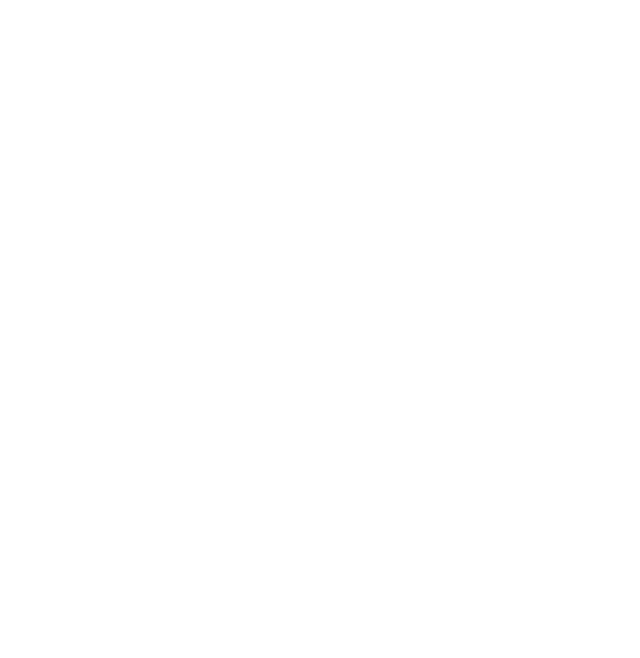
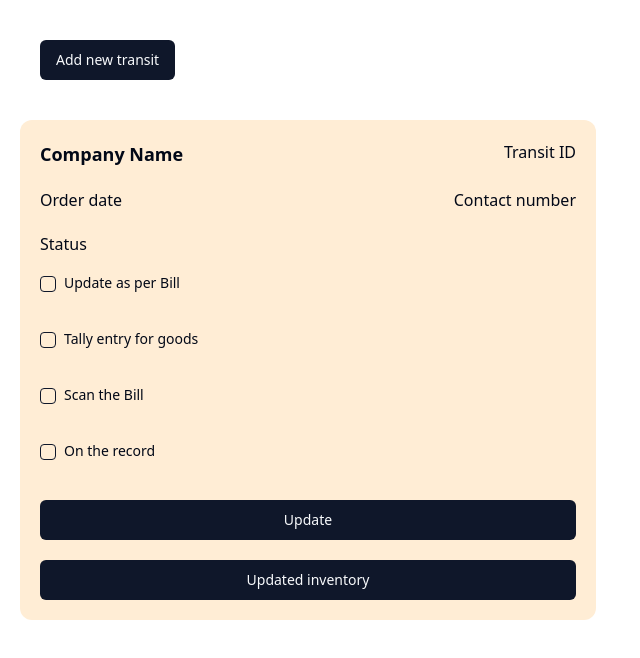
Before and after one commit to divyanshu1810/hackshetra-24, a React (Vite) app in the folder client/: page /dashboard/reached-transits in a window 1280 px wide. Before the commit this address had no page. Shown: the top 658 px of the page, without its empty margins (0-640 px from the left). Built offline with nearby package versions, Linux system fonts and the light colour scheme.

Commit message:
update reached transits page

```diff
--- a/client/package.json
+++ b/client/package.json
@@ -10,6 +10,7 @@
     "preview": "vite preview"
   },
   "dependencies": {
+    "@radix-ui/react-checkbox": "^1.0.4",
     "@radix-ui/react-label": "^2.0.2",
     "@radix-ui/react-slot": "^1.0.2",
     "@tabler/icons-react": "^2.47.0",
--- a/client/src/App.tsx
+++ b/client/src/App.tsx
@@ -5,6 +5,7 @@ import ViewTransits from "./dashboard/view-transits";
 import Landing from "./landing/landing";
 import LoginPage from "./onboarding/login-page";
 import Dashboard from "./dashboard/dashboard";
+import ReachedTransits from "./dashboard/reached-transits";
 
 function App() {
 	return (
@@ -18,6 +19,10 @@ function App() {
 					<Route path="/dashboard/new-transit" element={<NewTransit />} />
 					<Route path="/dashboard/view-transits" element={<ViewTransits />} />
 					<Route path="/dashboard" element={<Dashboard />} />
+					<Route
+						path="/dashboard/reached-transits"
+						element={<ReachedTransits />}
+					/>
 				</Routes>
 			</BrowserRouter>
 		</>
--- /dev/null
+++ b/client/src/components/ui/checkbox.tsx
@@ -0,0 +1,28 @@
+import * as React from "react"
+import * as CheckboxPrimitive from "@radix-ui/react-checkbox"
+import { Check } from "lucide-react"
+
+import { cn } from "@/lib/utils"
+
+const Checkbox = React.forwardRef<
+  React.ElementRef<typeof CheckboxPrimitive.Root>,
+  React.ComponentPropsWithoutRef<typeof CheckboxPrimitive.Root>
+>(({ className, ...props }, ref) => (
+  <CheckboxPrimitive.Root
+    ref={ref}
+    className={cn(
+      "peer h-4 w-4 shrink-0 rounded-sm border border-primary ring-offset-background focus-visible:outline-none focus-visible:ring-2 focus-visible:ring-ring focus-visible:ring-offset-2 disabled:cursor-not-allowed disabled:opacity-50 data-[state=checked]:bg-primary data-[state=checked]:text-primary-foreground",
+      className
+    )}
+    {...props}
+  >
+    <CheckboxPrimitive.Indicator
+      className={cn("flex items-center justify-center text-current")}
+    >
+      <Check className="h-4 w-4" />
+    </CheckboxPrimitive.Indicator>
+  </CheckboxPrimitive.Root>
+))
+Checkbox.displayName = CheckboxPrimitive.Root.displayName
+
+export { Checkbox }
--- /dev/null
+++ b/client/src/dashboard/reached-transits.tsx
@@ -0,0 +1,84 @@
+import { Button } from "@/components/ui/button";
+import { Link } from "react-router-dom";
+import { Checkbox } from "@/components/ui/checkbox";
+import { useState } from "react";
+export default function ReachedTransits() {
+	const [status, setStatus] = useState("");
+	return (
+		<div>
+			<div className="flex flex-col items-start justify-center m-10">
+				<Link to="new-transit">
+					<Button>Add new transit</Button>
+				</Link>
+			</div>
+
+			<div className="w-full flex gap-5 flex-col max-w-xl rounded-xl m-5 p-5 bg-orange-100">
+				<div className="flex w-full justify-between">
+					<div className="font-bold text-lg">Company Name </div>
+					<div>Transit ID</div>
+				</div>
+
+				<div className="flex w-full justify-between">
+					<div className="">Order date </div>
+					<div>Contact number</div>
+				</div>
+				<div className="">Status </div>
+
+				<form className="flex flex-col gap-10">
+					<div className="items-top flex space-x-2">
+						<Checkbox id="terms1" />
+						<div className="grid gap-1.5 leading-none">
+							<label
+								htmlFor="terms1"
+								className="text-sm font-medium leading-none peer-disabled:cursor-not-allowed peer-disabled:opacity-70"
+							>
+								Update as per Bill{" "}
+							</label>
+						</div>
+					</div>
+					<div className="items-top flex space-x-2">
+						<Checkbox id="terms1" />
+						<div className="grid gap-1.5 leading-none">
+							<label
+								htmlFor="terms1"
+								className="text-sm font-medium leading-none peer-disabled:cursor-not-allowed peer-disabled:opacity-70"
+							>
+								Tally entry for goods
+							</label>
+						</div>
+					</div>
+
+					<div className="items-top flex space-x-2">
+						<Checkbox id="terms1" />
+						<div className="grid gap-1.5 leading-none">
+							<label
+								htmlFor="terms1"
+								className="text-sm font-medium leading-none peer-disabled:cursor-not-allowed peer-disabled:opacity-70"
+							>
+								Scan the Bill{" "}
+							</label>
+						</div>
+					</div>
+					<div className="items-top flex space-x-2">
+						<Checkbox id="terms1" />
+						<div className="grid gap-1.5 leading-none">
+							<label
+								htmlFor="terms1"
+								className="text-sm font-medium leading-none peer-disabled:cursor-not-allowed peer-disabled:opacity-70"
+							>
+								On the record
+							</label>
+						</div>
+					</div>
+
+					<Button type="button" onClick={() => setStatus(status)}>
+						Update
+					</Button>
+				</form>
+				<Button type="button" onClick={() => setStatus(status)}>
+					Updated inventory
+				</Button>
+			</div>
+		</div>
+	);
+}
```
Also changed, not shown: 1 other file (tests, documents, lock files or other folders).
